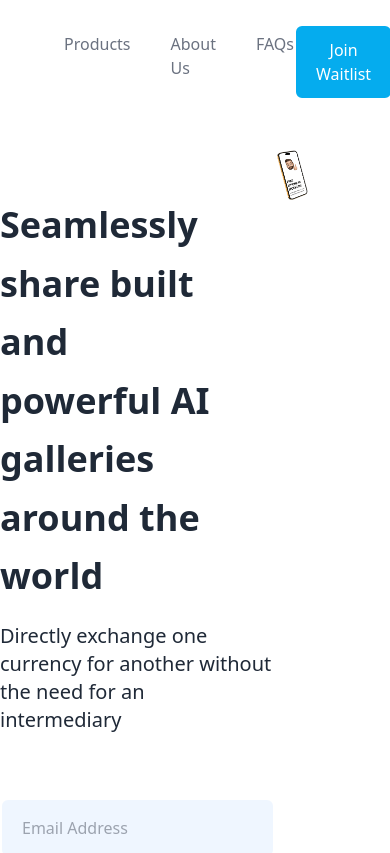
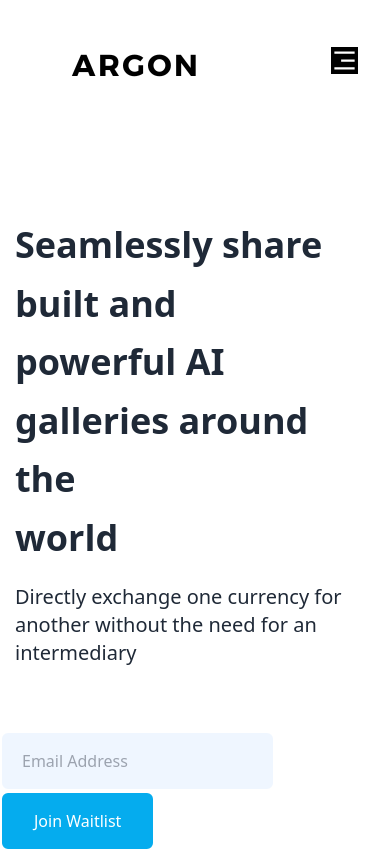
Before and after one commit to Argon-technologies/argon-waitlist, a React (Vite) app: page / in a window 390 px wide. Shown: the top 853 px of the page. Built offline with nearby package versions, Linux system fonts and the light colour scheme.

Commit message:
responsive navbar

```diff
--- a/package.json
+++ b/package.json
@@ -11,6 +11,7 @@
   "dependencies": {
     "react": "^18.2.0",
     "react-dom": "^18.2.0",
+    "react-icons": "^4.7.1",
     "react-router-dom": "^6.7.0"
   },
   "devDependencies": {
--- /dev/null
+++ b/src/App.css
@@ -0,0 +1,130 @@
+.gpt3__navbar {
+    display: flex;
+    justify-content: space-between;
+    align-items: center;
+
+    padding: 2rem 6rem;
+}
+
+.gpt3__navbar-links {
+    flex: 1;
+    display: flex;
+    justify-content: flex-start;
+    align-items: center;
+}
+
+.gpt3__navbar-links_logo {
+    margin-right: 2rem;
+}
+
+.gpt3__navbar-links_container {
+    display: flex;
+    flex-direction: row;
+}
+
+.gpt3__navbar-sign {
+    display: flex;
+    justify-content: flex-end;
+    align-items: center;
+}
+
+.gpt3__navbar-links_container p,
+.gpt3__navbar-sign p,
+.gpt3__navbar-menu_container p {
+    color: #000;
+    font-family: var(--font-family);
+    font-weight: 500;
+    font-size: 18px;
+    line-height: 25px;
+    text-transform: capitalize;
+
+    margin: 0 1rem;
+    cursor: pointer;
+}
+
+.gpt3__navbar-sign button,
+.gpt3__navbar-menu_container button {
+    padding: 0.5rem 1rem;
+    color: #fff;
+    background: #FF4820;
+    font-family: var(--font-family);
+    font-weight: 500;
+    font-size: 18px;
+    line-height: 25px;
+    border: none;
+    outline: none;
+    cursor: pointer;
+    border-radius: 5px;
+}
+
+.gpt3__navbar-menu {
+    margin-left: 1rem;
+
+    display: none;
+    position: relative;
+    background-color: black;
+}
+
+.gpt3__navbar-menu svg {
+    cursor: pointer;
+}
+
+.gpt3__navbar-menu_container {
+    display: flex;
+    justify-content: flex-end;
+    align-items: flex-end;
+    flex-direction: column;
+
+    text-align: end;
+    background: var(--color-footer);
+    padding: 2rem;
+    position: absolute;
+    right: 0;
+    top: 40px;
+    margin-top: 1rem;
+    min-width: 210px;
+    border-radius: 5px;
+    box-shadow: 0px 0px 5px rgba(0,0, 0,0.2);
+}
+
+.gpt3__navbar-menu_container p {
+    margin: 1rem 0;
+}
+
+.gpt3__navbar-menu_container-links-sign {
+    display: none;
+}
+
+@media screen and (max-width: 1050px) {
+    .gpt3__navbar-links_container {
+        display: none;
+    }
+
+    .gpt3__navbar-menu {
+        display: flex;
+    }
+}
+
+@media screen and (max-width: 700px) {
+    .gpt3__navbar {
+        padding: 2rem 4rem;
+    }
+}
+
+@media screen and (max-width: 550px) {
+    .gpt3__navbar {
+        padding: 2rem;
+    }
+
+    .gpt3__navbar-sign {
+        display: none;
+    }
+
+    .gpt3__navbar-menu_container {
+        top: 20px;
+    }
+
+    .gpt3__navbar-menu_container-links-sign {
+        display: block;
+    }
+}
--- a/src/App.jsx
+++ b/src/App.jsx
@@ -2,6 +2,7 @@ import React from 'react'
 import { BrowserRouter as Router, Routes, Route } from 'react-router-dom'
 import Routing from './Routing'
 import ComingSoon from './ComingSoon'
+
 function App() {
   return (
     <Router>
--- /dev/null
+++ b/src/Home.css
@@ -0,0 +1,13 @@
+@media screen and (max-width: 550px) {
+    .home-top{
+        display: flex;
+        flex-direction: column;
+    }
+    .header-text{
+        font-size: 2rem;
+        margin-left: 15px;
+    }
+    .header-p{
+        margin-left: 15px;
+    }
+}
--- a/src/Home.jsx
+++ b/src/Home.jsx
@@ -1,12 +1,13 @@
 import React from 'react'
 import curved from './assets/curved.png'
+import './Home.css'
 
 function Home() {
   return (
-    <div className="mt-12 flex justify-around">
+    <div className="home-top mt-12 flex justify-around">
         <div>
-            <h1 className="text-4xl font-bold mt-12 text-gray-800 mr-16 leading-relaxed mb-4">Seamlessly share built and<br/> powerful AI galleries around the<br/> world</h1>
-            <p className="text-xl text-gray-800 mb-16">Directly exchange one currency for another without the need for an<br/> intermediary</p>
+            <h1 className="header-text text-4xl font-bold mt-12 text-gray-800 mr-16 leading-relaxed mb-4">Seamlessly share built and<br/> powerful AI galleries around the<br/> world</h1>
+            <p className="header-p text-xl text-gray-800 mb-16">Directly exchange one currency for another without the need for an<br/> intermediary</p>
             <form action='https://formspree.io/f/xlekdygk' method="POST">
             <input type="email" name="email" placeholder="Email Address" className="outline-none border border-2 border-white px-5 py-4 rounded-lg bg-blue-50" />
             <input type="submit" value="Join Waitlist" className="border border-2 px-8 py-4 bg-[#05acee] text-white rounded-lg border-white" />
--- a/src/Navbar.jsx
+++ b/src/Navbar.jsx
@@ -1,23 +1,45 @@
-import React from 'react'
-import { useState } from 'react'
-import curved from './assets/argon.png'
+import React, { useState } from 'react';
+import { RiMenu3Line, RiCloseLine } from 'react-icons/ri';
+import logo from './assets/argon.png';
+import './App.css';
 
-function Navbar() {
+const Navbar = () => {
+  const [toggleMenu, setToggleMenu] = useState(false);
+
   return (
-    <div className="flex justify-between">
-      <div className='mt-3 ml-16'>
-        <img src={curved} />
+    <div className="gpt3__navbar">
+      <div className="gpt3__navbar-links">
+        <div className="gpt3__navbar-links_logo">
+          <img src={logo} />
+        </div>
+        <div className="gpt3__navbar-links_container">
+          <p><a href="/coming-soon">Product</a></p>
+          <p><a href="/coming-soon">About Us</a></p>
+          <p><a href="/coming-soon">FAQs</a></p>
+        </div>
       </div>
-      <div className="flex mt-8">
-        <li className="list-none mr-10 text-gray-500"><a href="/coming-soon">Products</a></li>
-        <li className='list-none mr-10 text-gray-500'><a href="/coming-soon">About Us</a></li>
-        <li className='list-none text-gray-500'><a href="/coming-soon">FAQs</a></li>
+      <div className="gpt3__navbar-sign">
+        <a href="#join"><button type="button">Join Waitlist</button></a>
       </div>
-      <div className="mt-6 mr-[150px]">
-        <a href="#join"><button className="border border-2 px-5 py-3 rounded-lg border-white bg-[#05acee] text-white">Join Waitlist</button></a>
+      <div className="gpt3__navbar-menu">
+        {toggleMenu
+          ? <RiCloseLine color="#fff" size={27} onClick={() => setToggleMenu(false)} />
+          : <RiMenu3Line color="#fff" size={27} onClick={() => setToggleMenu(true)} />}
+        {toggleMenu && (
+        <div className="gpt3__navbar-menu_container scale-up-center">
+          <div className="gpt3__navbar-menu_container-links">
+            <p><a href="/coming-soon">Product</a></p>
+            <p><a href="/coming-soon">About Us</a></p>
+            <p><a href="/coming-soon">FAQs</a></p>
+          </div>
+          <div className="gpt3__navbar-menu_container-links-sign">
+            <button type="button">Join Waitlist</button>
+          </div>
+        </div>
+        )}
       </div>
     </div>
-  )
-}
+  );
+};
 
-export default Navbar
+export default Navbar;
```
Also changed, not shown: 1 other file (tests, documents, lock files or other folders).
